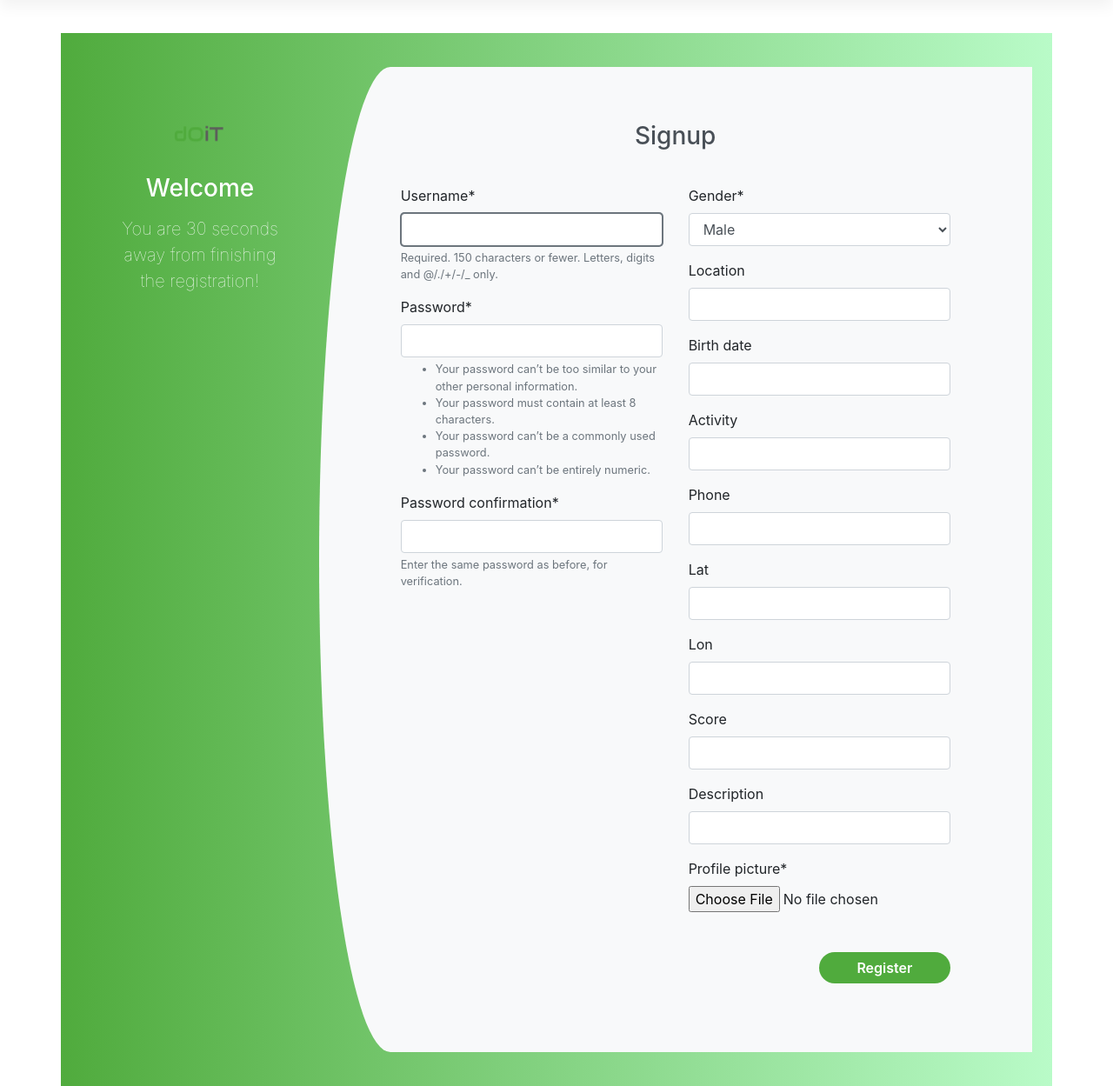
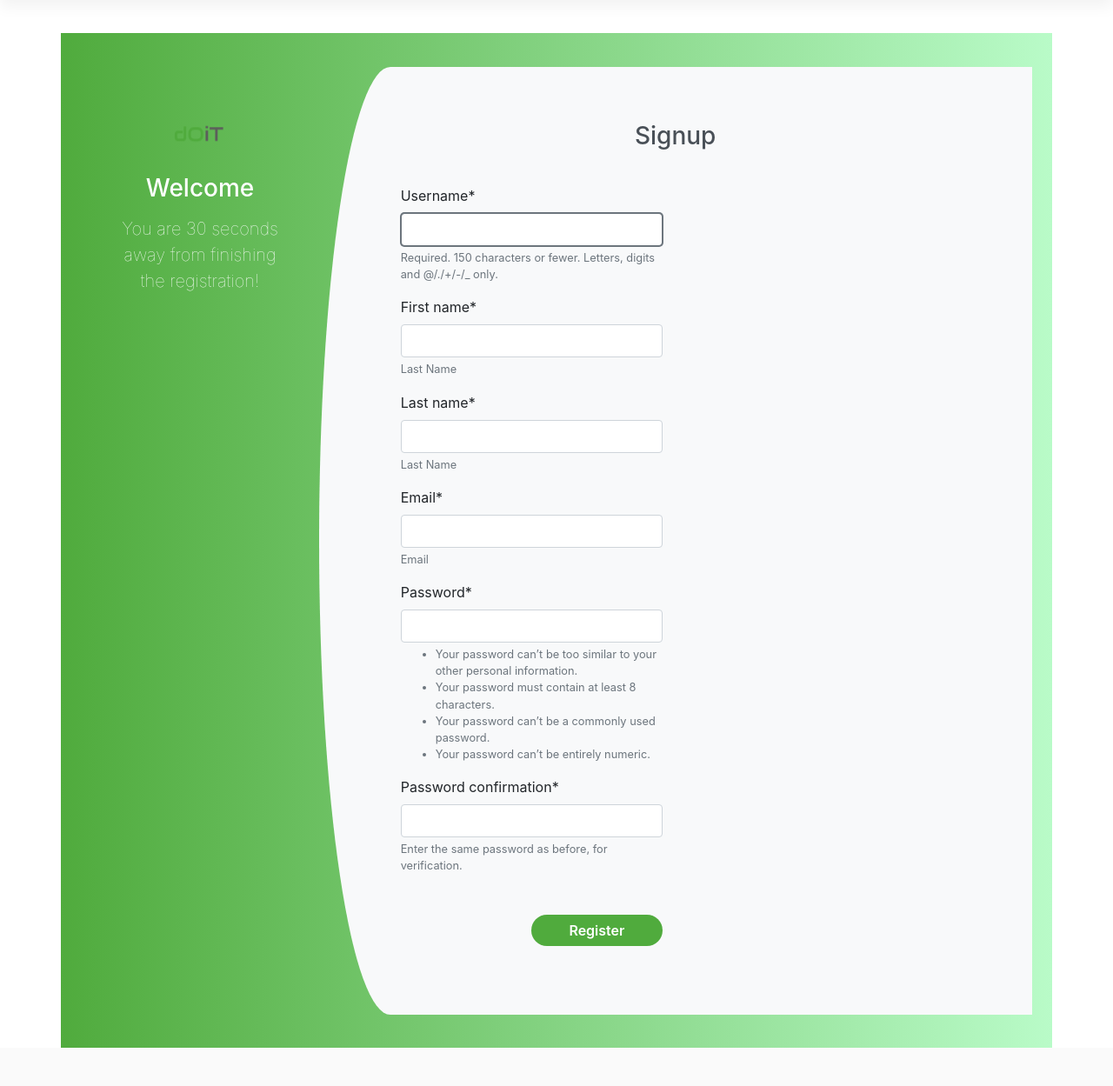
Before and after one commit to walidzakaria/dOiT, a Django app: page /signup in a window 1280 px wide. Shown: the part 72-1321 px from the top of the page at 87% size. After the commit the page ends 1277 px from the top, so only its background shows below. Run offline with Django 3.2, Linux system fonts and the light colour scheme; some libraries are stand-ins or nearby versions.

Commit message:
fix: signup error

```diff
--- a/main/forms.py
+++ b/main/forms.py
@@ -1,4 +1,9 @@
+from django.contrib.auth.forms import UserCreationForm
 from django.contrib.contenttypes import forms
+from django import forms
+from django.contrib.auth.forms import UserCreationForm
+from django.contrib.auth.models import User
+
 
 from .models import *
 
@@ -15,3 +20,13 @@ class ProfileForm(forms.ModelForm):
         fields = ('gender', 'location', 'birth_date', 'activity',
                   'phone', 'lat', 'lon', 'score', 'description',
                   'profile_picture')
+
+
+class SignUpForm(UserCreationForm):
+    first_name = forms.CharField(max_length=100, help_text='Last Name')
+    last_name = forms.CharField(max_length=100, help_text='Last Name')
+    email = forms.EmailField(max_length=150, help_text='Email')
+
+    class Meta:
+        model = User
+        fields = ('username', 'first_name', 'last_name', 'email', 'password1', 'password2')
--- a/main/models.py
+++ b/main/models.py
@@ -48,11 +48,17 @@ class Profile(models.Model):
 
 
 @receiver(post_save, sender=User)
-def create_user_profile(sender, instance, created, **kwargs):
+def update_profile_signal(sender, instance, created, **kwargs):
     if created:
         Profile.objects.create(user=instance)
+    instance.profile.save()
+
+#@receiver(post_save, sender=User)
+#def create_user_profile(sender, instance, created, **kwargs):
+#    if created:
+#        Profile.objects.create(user=instance)
 
 
-@receiver(post_save, sender=User)
-def save_user_profile(sender, instance, **kwargs):
-    instance.profile.save()
+#@receiver(post_save, sender=User)
+#def save_user_profile(sender, instance, **kwargs):
+#    instance.profile.save()
--- a/main/views.py
+++ b/main/views.py
@@ -1,6 +1,6 @@
 #!/usr/bin/env python
 from django.contrib import messages
-from django.contrib.auth import authenticate, login
+from django.contrib.auth import authenticate, login as auth_login
 from django.contrib.auth.decorators import login_required
 from django.contrib.auth.forms import UserCreationForm
 from django.db import transaction
@@ -15,7 +15,7 @@ from django.views.decorators.csrf import csrf_protect
 import datetime
 from django.db.models import Q
 
-from main.forms import UserForm, ProfileForm
+from main.forms import UserForm, ProfileForm, SignUpForm
 
 
 def home(request):
@@ -50,16 +50,40 @@ def profile(request):
         'profile_form': profile_form
     })
 
-
+'''
 def signup(request):
     if request.method == 'POST':
-        user_form = UserCreationForm(request.POST)
-        profile_form = ProfileForm(request.POST, request.FILES)
+        user_form = UserCreationForm(request.POST, instance=request.user)
+        profile_form = ProfileForm(request.POST, request.FILES, instance=request.user.profile)
         if user_form.is_valid() and profile_form.is_valid():
-            user_form.save()
-            profile_form.save()
+            user_profile = profile_form.save()
+            new_user = user_form.save(commit=False)
+            new_user.set_password(user_form.cleaned_data['password'])
+            new_user.profile = user_profile
+            print(new_user)
+            new_user.save()
             return redirect('home')
     else:
         user_form = UserCreationForm()
         profile_form = ProfileForm()
     return render(request, 'signup.html', {'user_form': user_form, 'profile_form': profile_form})
+'''
+
+
+def signup(request):
+    form = SignUpForm(request.POST)
+    if form.is_valid():
+        user = form.save()
+        user.refresh_from_db()
+        user.profile.first_name = form.cleaned_data.get('first_name')
+        user.profile.last_name = form.cleaned_data.get('last_name')
+        user.profile.email = form.cleaned_data.get('email')
+        user.save()
+        username = form.cleaned_data.get('username')
+        password = form.cleaned_data.get('password1')
+        user = authenticate(username=username, password=password)
+        auth_login(request, user)
+        return redirect('profile')
+    else:
+        form = SignUpForm()
+    return render(request, 'signup.html', {'form': form})
--- a/static/js/script.js
+++ b/static/js/script.js
@@ -21,11 +21,17 @@ $(document).ready(function() {
         GetSuggestions(search, "activity-location");
     });
 
+    $('#id_location').on('input', function(e) {
+        let search = $('#id_location').val();
+        GetSuggestions(search, "id_location");
+    });
+
     $('#location-form').submit(function(e) {
         let searchText;
         searchText = $('#select-country').val();
         GetSearchedLocation(searchText);
     });
+
 
     ApplyStarRating();
 
--- a/templates/signup.html
+++ b/templates/signup.html
@@ -16,10 +16,7 @@
                         {% csrf_token %}
                         <div class="row register-form">
                             <div class="col-md-6">
-                                {{ user_form|crispy }}
-                            </div>
-                            <div class="col-md-6">
-                                {{ profile_form|crispy }}
+                                {{ form|crispy }}
                                 <input type="submit" class="btnRegister" value="Register" />
 
                             </div>
```
Also changed, not shown: 1 other file.
